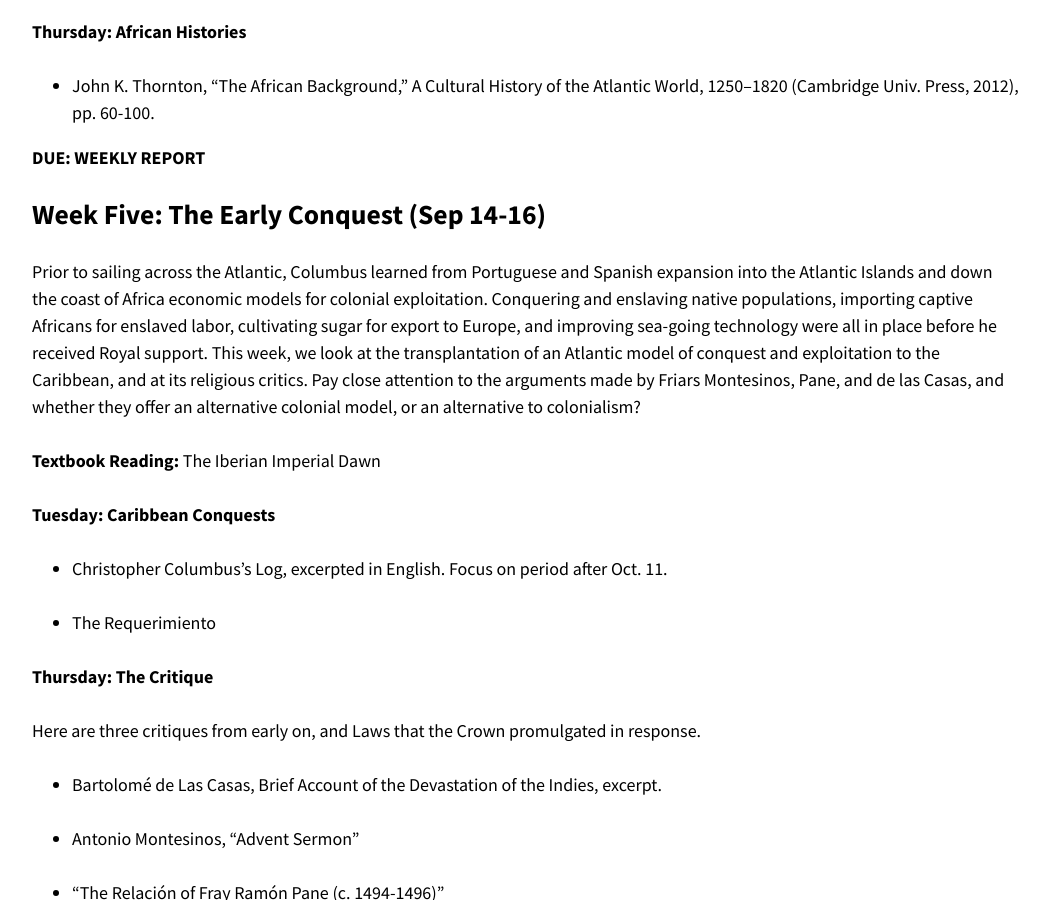
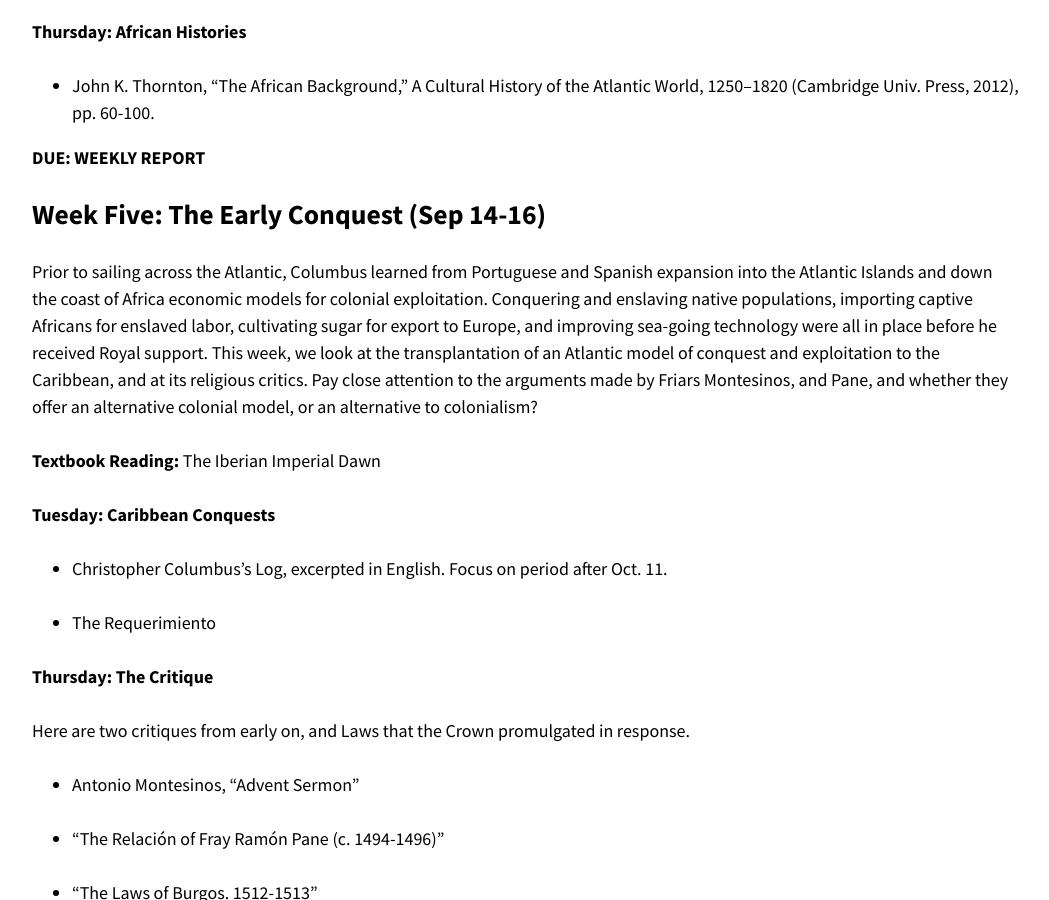
Before and after one commit to chadblack/2021ELA, a Jekyll site: the page built from calendar.md, in a window 1280 px wide and 900 px high, scrolled down 3185 px. Shown: the whole window, without its empty margins (114-1163 px from the left). Built offline with Jekyll 4.4.1, drawn with Linux system fonts in a browser that asks for light colours; nearby versions of some CDN libraries.

Commit message:
update las casas

```diff
--- a/calendar.md
+++ b/calendar.md
@@ -137,7 +137,7 @@ sugar for export to Europe, and improving sea-going technology were all in
 place before he received Royal support. This week, we look at the
 transplantation of an Atlantic model of conquest and exploitation to the
 Caribbean, and at its religious critics. Pay close attention to the
-arguments made by Friars Montesinos, Pane, and de las Casas, and whether
+arguments made by Friars Montesinos, and Pane, and whether
 they offer an alternative colonial model, or an alternative to
 colonialism?
 
@@ -151,10 +151,8 @@ colonialism?
 
 **Thursday: The Critique**
 
-Here are three critiques from early on, and Laws that the Crown
+Here are two critiques from early on, and Laws that the Crown
 promulgated in response.
-
-* Bartolomé de Las Casas, Brief Account of the Devastation of the Indies, excerpt.
 
 * Antonio Montesinos, “Advent Sermon”
 
```
